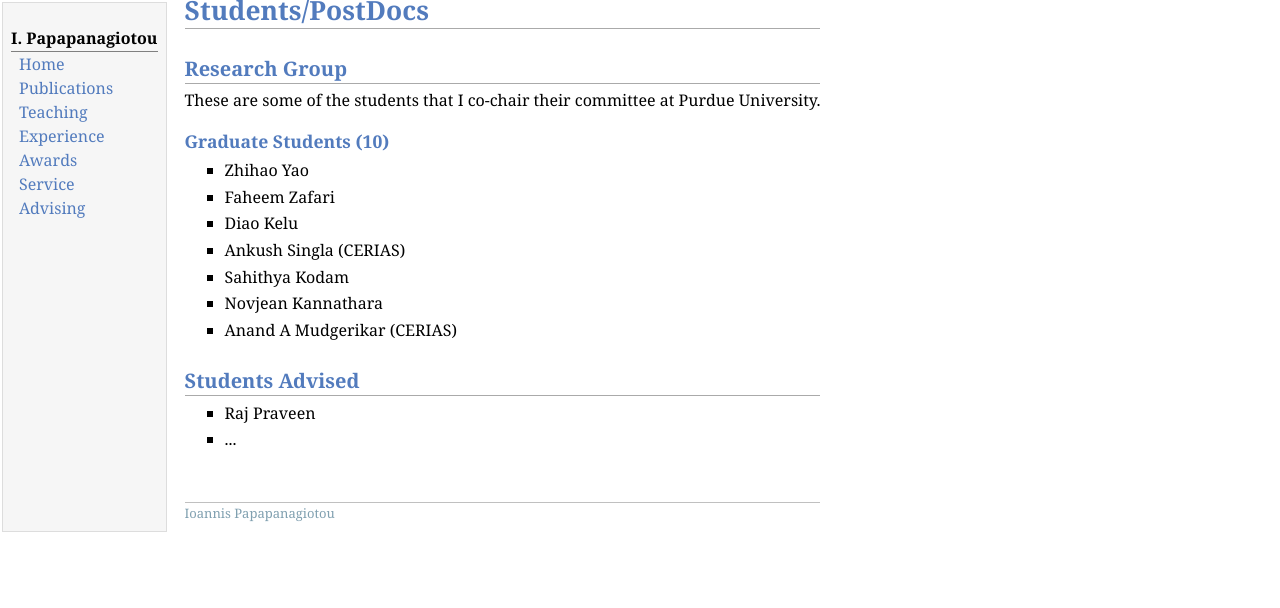
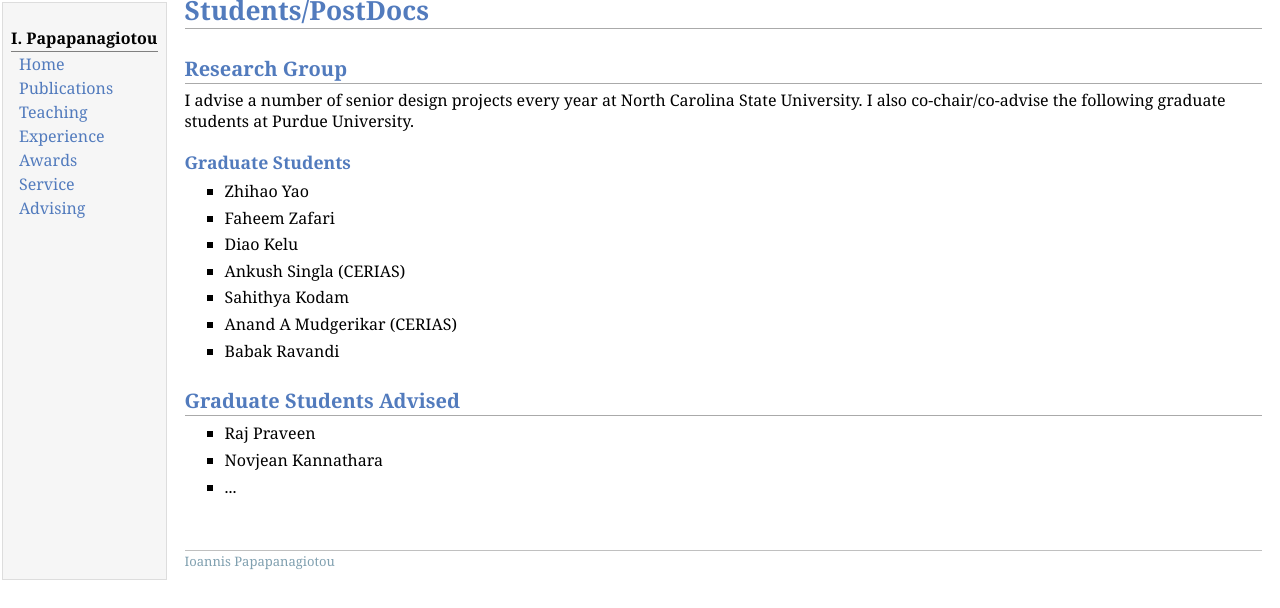
Before and after one commit to ipapapa/ipapapa.github.io, a plain HTML site: page students.html in a window 1280 px wide. Drawn offline with Linux system fonts and the light colour scheme.

Commit message:
updated students website

```diff
--- a/students.html
+++ b/students.html
@@ -23,8 +23,8 @@
 <td id="layout-content">
 <h1>Students/PostDocs</h1>
 <h2>Research Group</h2>
-<p>These are some of the students that I co-chair their committee at Purdue University.</p>
-<h3>Graduate Students (10)</h3>
+<p>I advise a number of senior design projects every year at North Carolina State University. I also co-chair/co-advise the following graduate students at Purdue University.</p>
+<h3>Graduate Students</h3>
 <ul><li>
   <p>Zhihao Yao</p>
 </li>
@@ -41,16 +41,19 @@
      <p>Sahithya Kodam</p>
    </li>
    <li>
-     <p>Novjean Kannathara</p>
+     <p>Anand A Mudgerikar (CERIAS)</p>
    </li>
    <li>
-     <p>Anand A Mudgerikar (CERIAS)</p>
+     <p>Babak Ravandi </p>
    </li>
    </ul>
-<h2>Students Advised</h2>
+<h2>Graduate Students Advised</h2>
 <ul>
   <li>
     <p>Raj Praveen</p>
+  </li>
+  <li>
+    <p>Novjean Kannathara</p>
   </li>
   <li>...</li>
 </ul>
```
